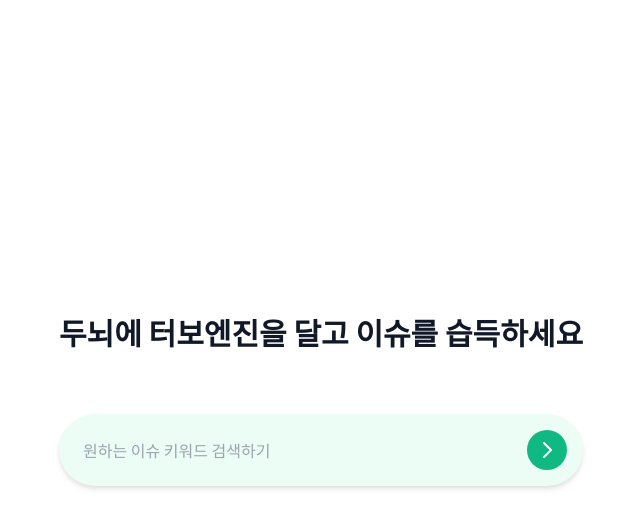
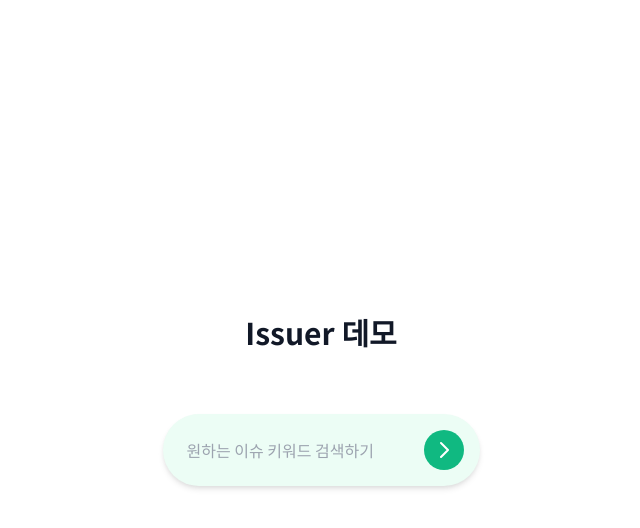
Before and after one commit to Issuer-2024/issuer, a FastAPI app: page / in a window 1280 px wide. Shown: the top 528 px of the page, without its empty margins (319-959 px from the left). Run offline with FastAPI, Linux system fonts and the light colour scheme.

Commit message:
chore: 템플릿 title 수정

```diff
--- a/templates/index.html
+++ b/templates/index.html
@@ -3,7 +3,7 @@
 <head>
     <meta charset="UTF-8">
     <meta name="viewport" content="width=device-width, initial-scale=1.0">
-    <title>Knowledge Hub</title>
+    <title>Issuer</title>
     <link href="https://cdn.jsdelivr.net/npm/tailwindcss@2.2.19/dist/tailwind.min.css" rel="stylesheet">
     <link href="https://fonts.googleapis.com/css2?family=Noto+Sans+KR:wght@400;700&display=swap" rel="stylesheet">
     <style>
@@ -14,7 +14,7 @@
 </head>
 <body class="bg-white text-gray-900 flex items-center justify-center min-h-screen">
     <div class="text-center">
-        <h1 class="text-3xl font-bold mb-16">두뇌에 터보엔진을 달고 이슈를 습득하세요</h1>
+        <h1 class="text-3xl font-bold mb-16">Issuer 데모</h1>
         <div class="flex justify-center items-center bg-green-50 p-4 rounded-full shadow-md">
             <input id="searchInput" type="text" class="bg-transparent text-gray-700 placeholder-gray-400 p-2 flex-grow outline-none" placeholder="원하는 이슈 키워드 검색하기">
             <button onclick="searchKeyword()" class="bg-green-500 text-white p-2 rounded-full">
--- a/templates/opinion.html
+++ b/templates/opinion.html
@@ -4,7 +4,7 @@
 <head>
     <meta charset="UTF-8">
     <meta name="viewport" content="width=device-width, initial-scale=1.0">
-    <title>Top 5 Friends Invitations</title>
+    <title>사용자 여론</title>
     <link href="https://cdn.jsdelivr.net/npm/tailwindcss@2.2.19/dist/tailwind.min.css" rel="stylesheet">
     <style>
         .more-info {
--- a/templates/report.html
+++ b/templates/report.html
@@ -3,7 +3,7 @@
 <head>
     <meta charset="UTF-8">
     <meta name="viewport" content="width=device-width, initial-scale=1.0">
-    <title>Table Example</title>
+    <title>키워드 보고서</title>
     <link href="https://cdn.jsdelivr.net/npm/tailwindcss@2.2.19/dist/tailwind.min.css" rel="stylesheet">
     <link href="https://fonts.googleapis.com/css2?family=Noto+Sans+KR:wght@400;700&display=swap" rel="stylesheet">
     <script src="https://cdn.plot.ly/plotly-latest.min.js"></script>
--- a/templates/timeline.html
+++ b/templates/timeline.html
@@ -3,7 +3,7 @@
 <head>
     <meta charset="UTF-8">
     <meta name="viewport" content="width=device-width, initial-scale=1.0">
-    <title>실시간 정치 뉴스</title>
+    <title>이슈 타임라인</title>
     <script src="https://cdn.tailwindcss.com"></script>
 </head>
 <body class="bg-gray-100">
```
